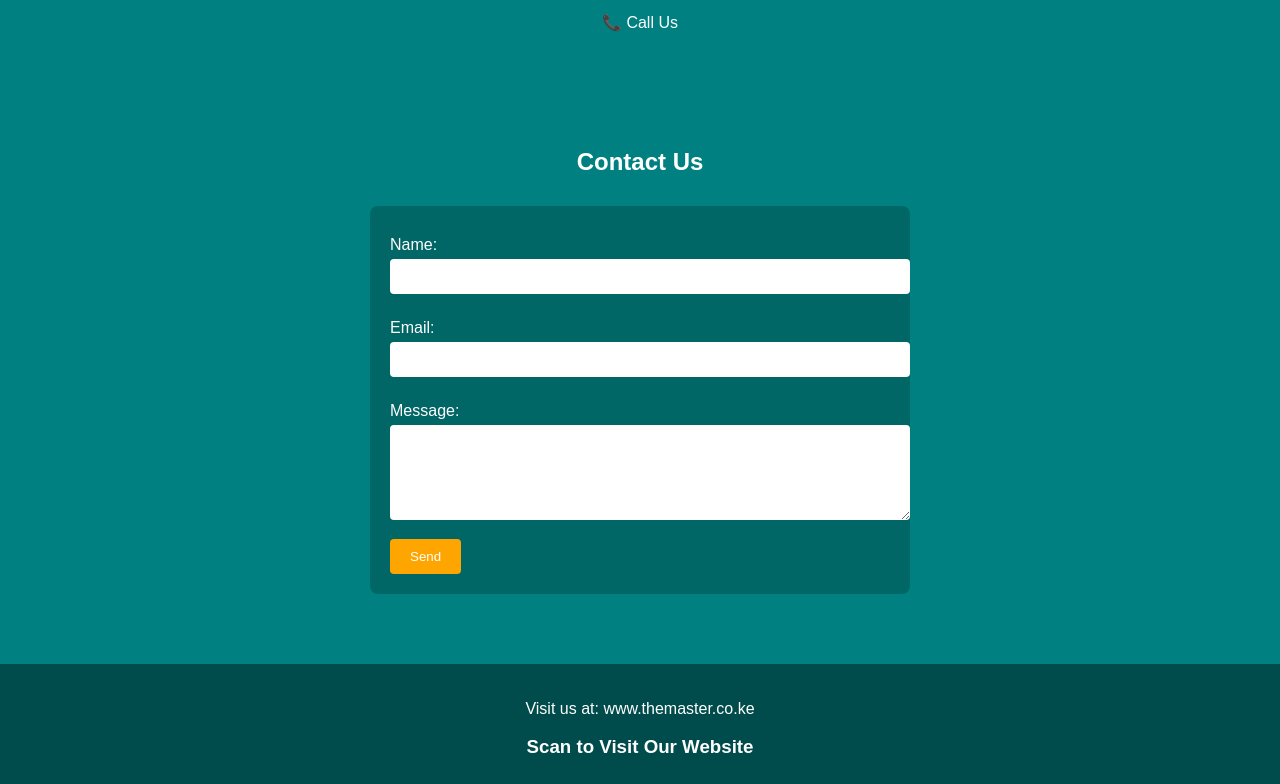
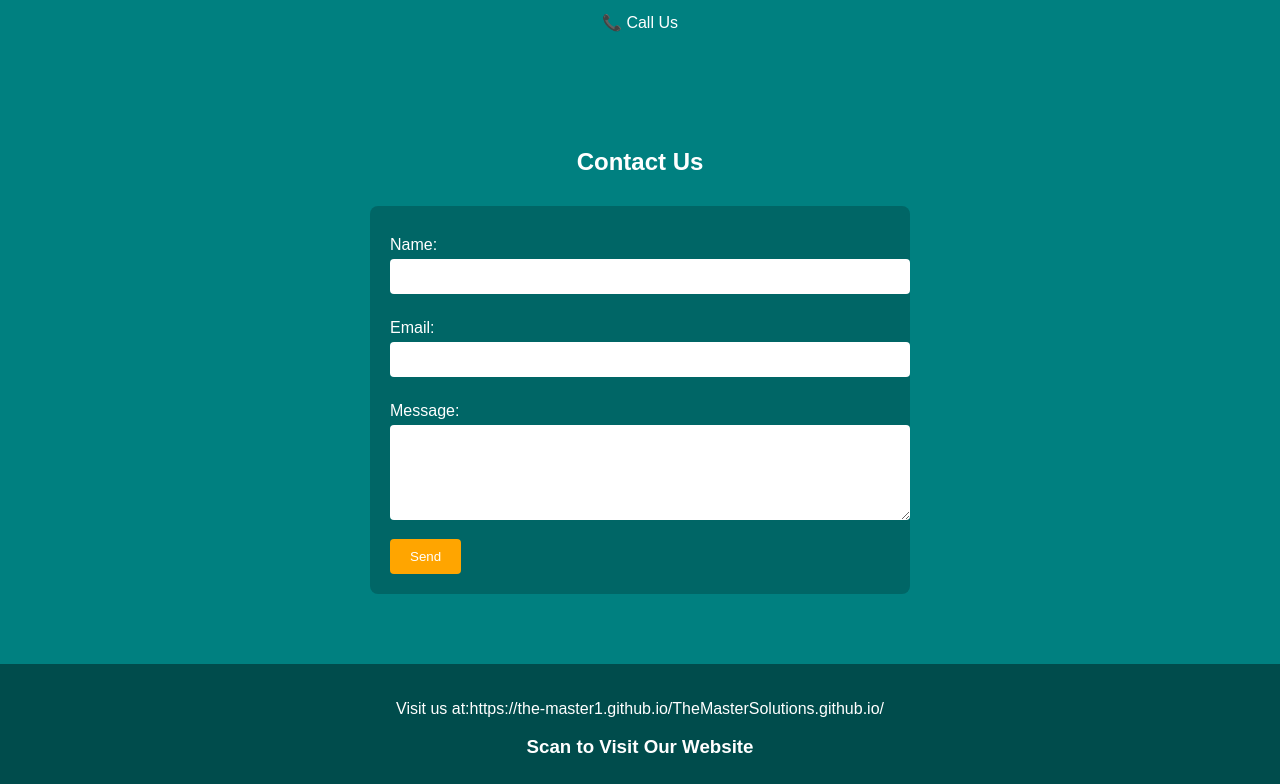
Before and after one commit to The-Master1/TheMasterSolutions.github.io, a plain HTML site: page index.html in a window 1280 px wide. Shown: the part 737-1521 px from the top of the page. Drawn offline with Linux system fonts and the light colour scheme; a script that the page names is missing.

Commit message:
Update footer link to new GitHub Pages URL

```diff
--- a/index.html
+++ b/index.html
@@ -185,7 +185,7 @@
   </section>
 
   <footer>
-    <p>Visit us at: www.themaster.co.ke</p>
+    <p>Visit us at:https://the-master1.github.io/TheMasterSolutions.github.io/ </p>
     <div class="qr">
       <h3>Scan to Visit Our Website</h3>
       <canvas id="qrcode"></canvas>
```
